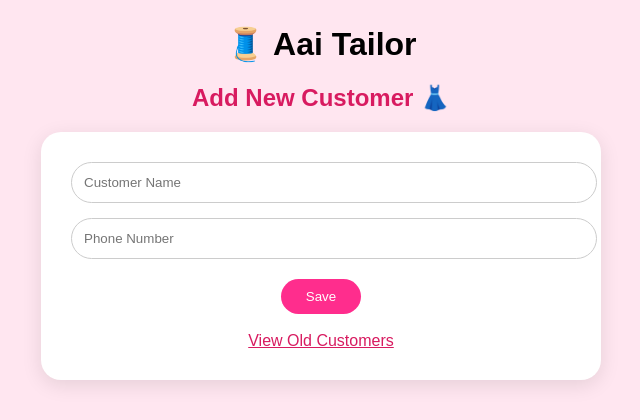
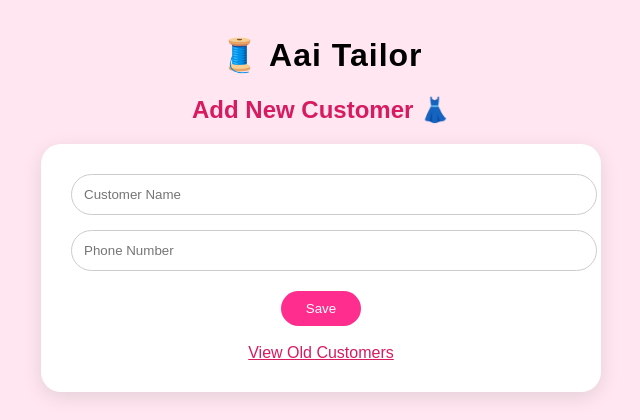
Before and after one commit to swarali-more/aai-tailor-management, a Django app: page /add-customer/ in a window 1280 px wide. Shown: the top 420 px of the page, without its empty margins (319-959 px from the left). Run offline with Django 5.2, Linux system fonts and the light colour scheme.

Commit message:
ui: improved heading spacing

```diff
--- a/templates/base.html
+++ b/templates/base.html
@@ -21,8 +21,8 @@
             text-align: center;
         }
 
-        h1 {
-            margin-top: 10px;
+       h1 {
+            letter-spacing: 1px;
         }
 
         @media (max-width: 768px) {
```
Also changed, not shown: README.md.
